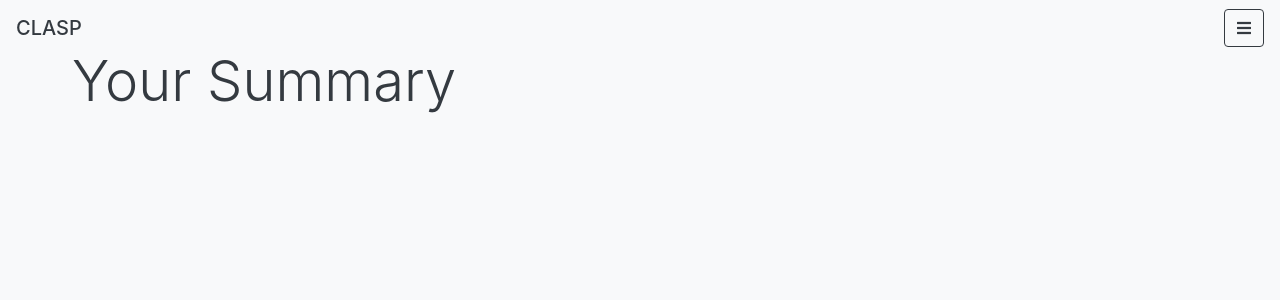
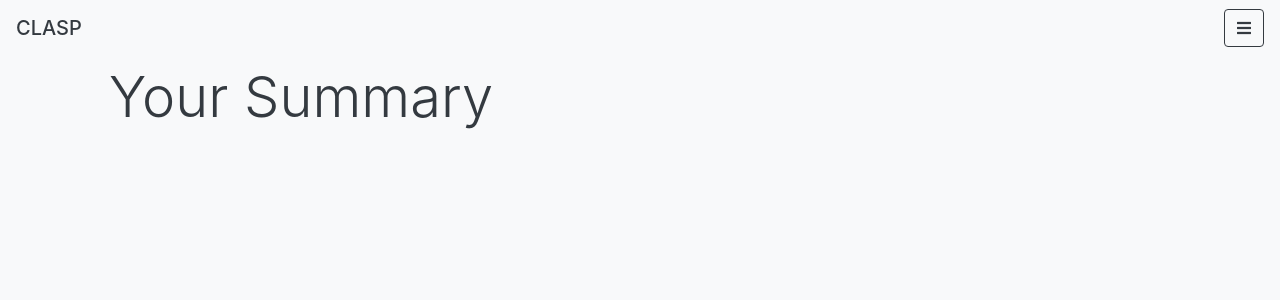
Before and after one commit to tanmaypardeshi/CDAC-Hackathon, a React (Create React App) app in the folder frontend/: page /viewsummary in a window 1280 px wide. Shown: the top 300 px of the page. Built offline with nearby package versions, Linux system fonts and the light colour scheme.

Commit message:
Fixed Logo and content overlap issue

```diff
--- a/frontend/src/summary/viewSummary.jsx
+++ b/frontend/src/summary/viewSummary.jsx
@@ -18,6 +18,7 @@ export default function summary() {
                             minHeight:"100vh",
                             minWidth: "100vw",
                         }}>
+                            <div className="container pt-3">
                                 <h1 className="display-4 pl-4">
                                     Your Summary
                                 </h1>
@@ -27,6 +28,7 @@ export default function summary() {
                                     </p>
                                 </div>
                             </div>
+                        </div>
                     )}
                 </ThemeContextConsumer>
             )}
```
Lines whose indentation alone changed are shown as unchanged.
